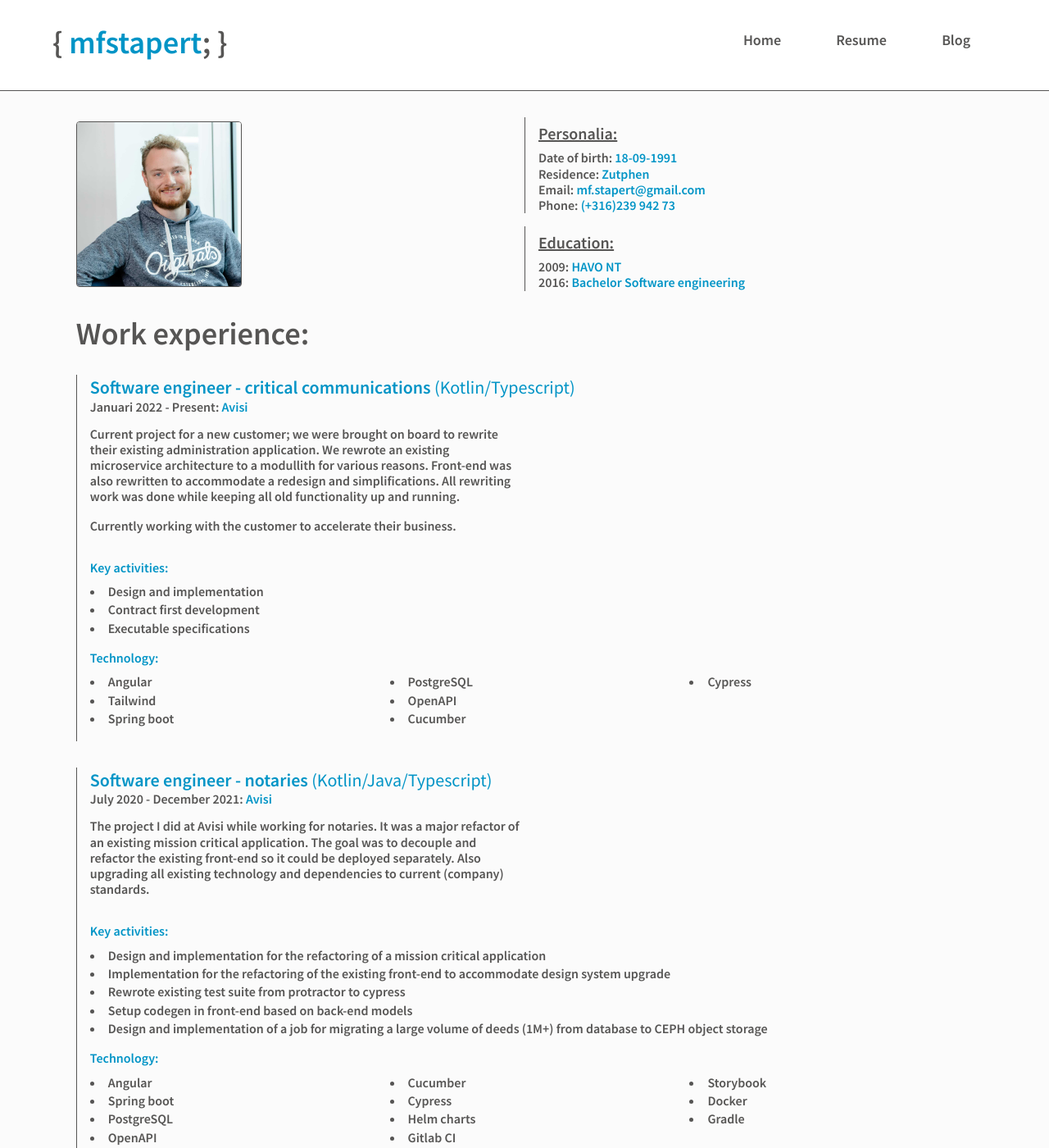
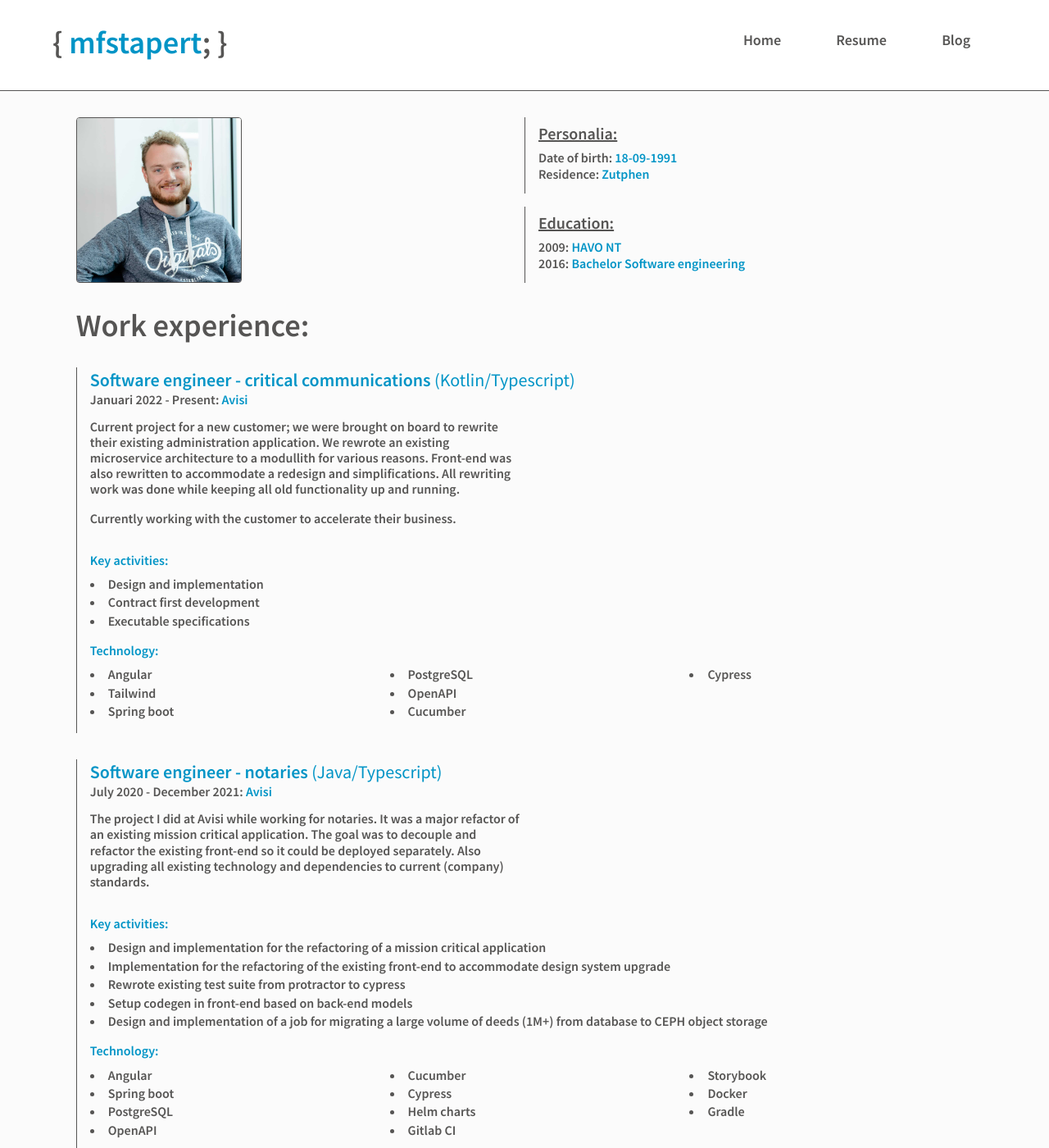
Before and after one commit to MFStapert/mfstapertdotdev, a Jekyll site: the page built from pages/resume.md, in a window 1280 px wide and 1400 px high. Shown: the whole window at 82% size. Built offline with Jekyll 4.4.1, drawn with Linux system fonts in a browser that asks for light colours.

Commit message:
clean up resume

```diff
--- a/_layouts/resume.html
+++ b/_layouts/resume.html
@@ -9,8 +9,6 @@ layout: default
     <h3 class="underline">Personalia:</h3>
     <p>Date of birth: <span class="color-primary">18-09-1991</span></p>
     <p>Residence: <span class="color-primary">Zutphen</span></p>
-    <p>Email: <span class="color-primary">mf.stapert@gmail.com</span></p>
-    <p>Phone: <span class="color-primary">(+316)239 942 73</span></p>
   </div>
 
   <div class="personalia">
@@ -35,8 +33,8 @@ layout: default
           %}</em
         >
       </h2>
-        {{ experience.period }}:
-        <span class="color-primary">{{ experience.employer }}</span>
+      {{ experience.period }}:
+      <span class="color-primary">{{ experience.employer }}</span>
     </div>
 
     <!-- Job description -->
```
Also changed, not shown: _resume/7avisi.md (+1 -1 lines).
